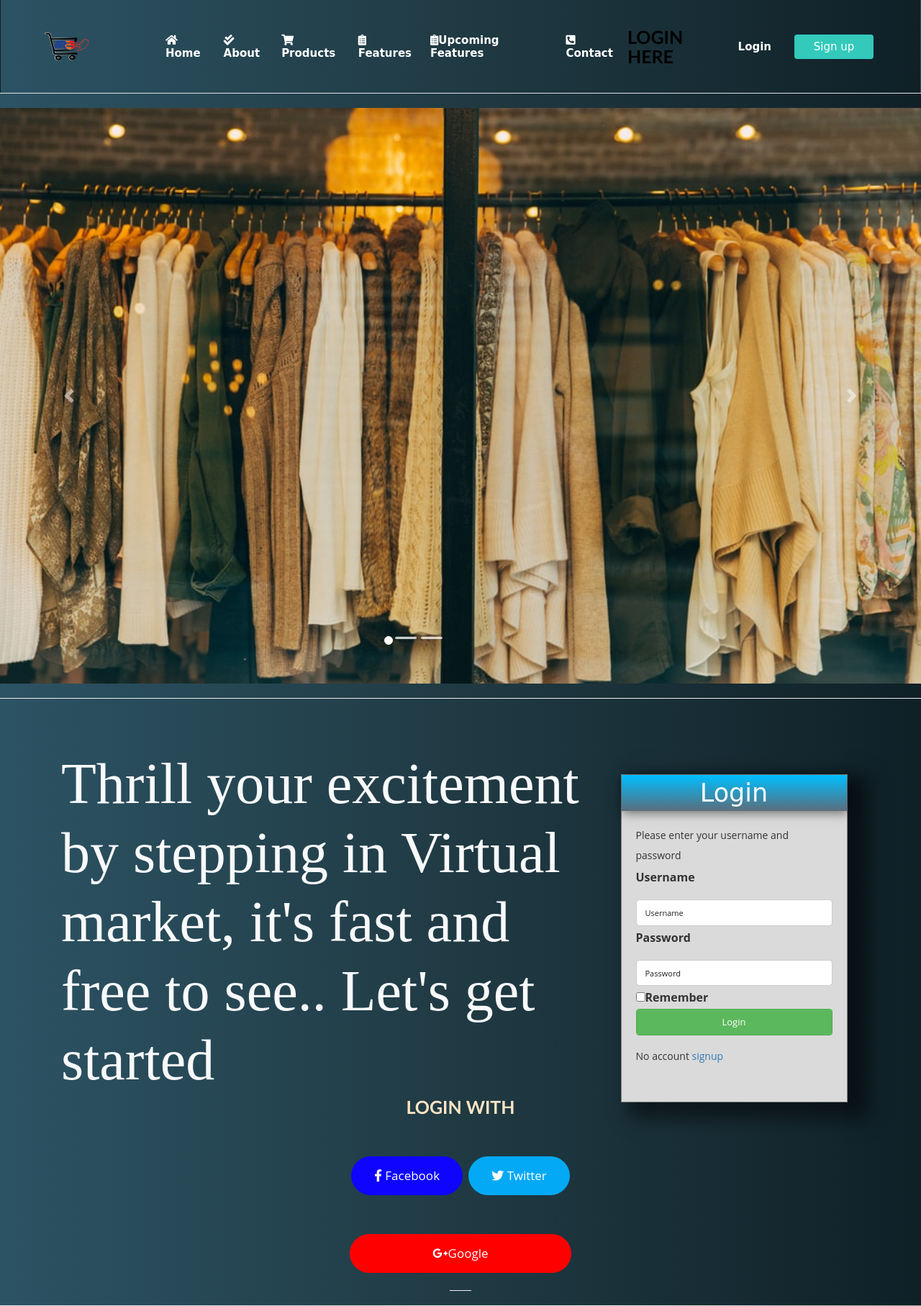
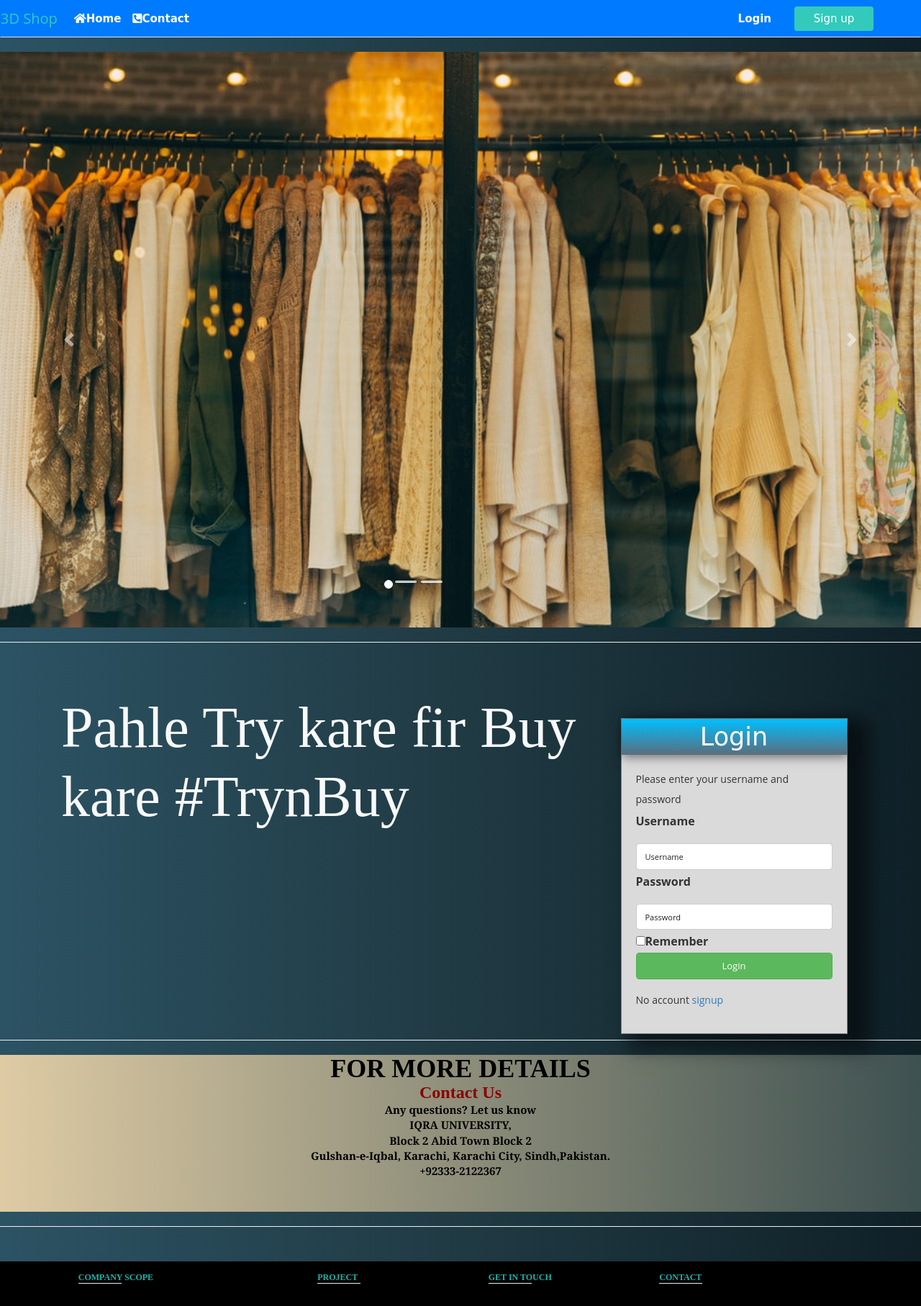
Before and after one commit to jaypanwar/3D-Shop, a Flask app: page /login in a window 1280 px wide. Shown: the top 1815 px of the page at 72% size. Run offline with Flask 2, Linux system fonts and the light colour scheme; some libraries are stand-ins or nearby versions.

Commit message:
changes done

```diff
--- a/Project/templates/login.html
+++ b/Project/templates/login.html
@@ -22,8 +22,9 @@
 <body class="bg-login">
 	<header>
     <!-- navbar cat -->
-    <nav class="navbar navbar-expand-lg navbar-light bg-light">
-        <a href="#"><img class="navbar-brand" src="../static/images/logo1.png" alt=""></b></a>
+    <nav class="navbar navbar-expand navbar-dark bg-primary">
+        <!--<a href="#"><img class="navbar-brand" src="../static/images/logo1.png" alt=""></b></a>  -->
+        <span class="">3D Shop</span>
         <button type="button" class="navbar-toggler" data-toggle="collapse" data-target="#navbarCollapse">
           <span class="navbar-toggler-icon"></span>
         </button>
@@ -31,16 +32,16 @@
         <div id="navbarCollapse" class="collapse navbar-collapse justify-content-start">
           <div class="navbar-nav">
             <a href="#login-form" class="nav-item-101 nav-link active"><i class="fas fa-home"></i>Home</a>
-            <a href="#login-about" class="nav-item-101 nav-link "><i class="fas fa-check-double"></i>About</a>
-            <a href="#login-form" class="nav-item-101 nav-link"><i class="fas fa-shopping-cart"></i>Products</a>
+            <!--<a href="#login-about" class="nav-item-101 nav-link "><i class="fas fa-check-double"></i>About</a>	-->
+            <!--<a href="#login-form" class="nav-item-101 nav-link"><i class="fas fa-shopping-cart"></i>Products</a>
             <a href="#login-form" class="nav-item-101 nav-link"><i class="fas fa-clipboard-list"></i>Features</a>
-            <a href="#login-form" class="nav-item-101 nav-link"><i class="fas fa-clipboard-list"></i>Upcoming Features</a>
+            <a href="#login-form" class="nav-item-101 nav-link"><i class="fas fa-clipboard-list"></i>Upcoming Features</a>-->
             <a href="#contact_us" class="nav-item-101 nav-link"><i class="fas fa-phone-square-alt"></i></i>Contact</a>
             <!--<a href="https://www.facebook.com/AR-Ecommerce-Shop-101277891794817" class="Contact-101f bg-121"><i class="fab fa-facebook-f"></i></a>
             <a href="https://www.instagram.com/arecommerceshop/" class="contact-101i bg-122"><i class="fab fa-instagram"></i></a>
             <a href="https://chat.whatsapp.com/HPj7kPoCuMFCbTubX3twlq" class="contact-101w bg-123"><i class="fab fa-whatsapp"></i></a>  -->
           </div>
-        <div class="headnamelogin"><a href="#login-form" ><h1>LOGIN HERE</h1></a></div>
+        <!--<div class="headnamelogin"><a href="#login-form" ><h1>LOGIN HERE</h1></a></div>-->
     <div class="navbar-nav ml-auto action-buttons">
     <a href="#login-form" class="nav-link dropdown-toggle mr-4" style="color: black">Login</a>
 
@@ -186,10 +187,12 @@
       <div class="container" id="login-form">
           <div class="row">
               <div class="col-md-8">
-                  <h1 class="text-light display-4"style="font-size:80px;">Thrill your excitement by stepping in Virtual market, it's fast and free to see..
-                    Let's get started</h1>
+                  <h1 class="text-light display-4"style="font-size:80px;">Pahle Try kare fir Buy kare
+                    #TrynBuy</h1>
               </div>
               <div class="col-md-4">
+
+
                 <div class="login-box" >
                   <div class="login-header">Login</div>
                   <div class="login-body">
@@ -225,17 +228,17 @@
 
 
 <center>
-  <div>
+  <!--<div>
     <p class="loginheading">LOGIN WITH</p>
     <a href="https://www.facebook.com/?stype=lo&jlou=AfdPZlYZLYsAGq1o2eNRCJP6uOxZ0nDWd6jT5FcmN3X-qiZgjYdjL0syFJFicpIrOmnkRw66vgxewbXQbQFhnSAsDi27HMw1QbeAKfQVFHkfVQ&smuh=52006&lh=Ac994UG4A2KTdeM6cM4" class="btn-101-f01"><i class="fab fa-facebook-f"></i> Facebook</a>
     <a href="https://twitter.com/login?lang=en" class="btn-101-t01"><i class="fab fa-twitter"></i> Twitter</a>
     <br>
     <a href="https://accounts.google.com/signin/v2/identifier?hl=en&continue=https%3A%2F%2Fmail.google.com%2Fmail&service=mail&ec=GAlAFw&flowName=GlifWebSignIn&flowEntry=AddSession" class="btn-101-g01"><i class="fab fa-google-plus-g"></i>Google</a>
     <hr style="width: 30px;">
-  </div>
+  </div>-->
   </center>
 
-  <div class="bg-morefeature" id="login-about">
+  <!--<div class="bg-morefeature" id="login-about">
 		<div class="container">
 			<div class="row">
 				<div class="col-md-4">
@@ -276,7 +279,7 @@
 			</div>
 		</div>
 
-	</div>
+	</div>-->
 <hr>
 
   <!-- contact -->
@@ -298,7 +301,7 @@
     </center>
 
    <br><br>
-    <center>
+    <!--<center>
     <h2 style="color: brown;">
       <strong>
           <i class="fas fa-check-circle"></i>
@@ -310,57 +313,45 @@
     <a href="https://www.facebook.com/AR-Ecommerce-Shop-101277891794817" class="Contact-101f"><i class="fab fa-facebook-f"></i> Facebook</a>
     <a href="https://www.instagram.com/arecommerceshop/" class="contact-101i"><i class="fab fa-instagram"></i> Instagram</a>
     <a href="https://chat.whatsapp.com/LUkH9Xs3K5e8fMn3mF3Mgx" class="contact-101w"><i class="fab fa-whatsapp"></i> WhatsApp</a>
-  </center>
+    </center>-->
     </div>
 
     <hr>
 
 
-            <!-- footer -->
-<!-- Footer -->
+
     <footer class="page-footer font-small unique-color-dark" style="background-color:black">
 
-	<div style="background-color: #6351ce; color: black;">
+	  <!--<div style="background-color: #6351ce; color: black;">
 	    <div class="container">
 
-		<!-- Grid row-->
 		  <div class="row py-4 d-flex align-items-center">
 
-		  <!-- Grid column -->
 		  <div class="col-md-6 col-lg-5 text-center text-md-left mb-4 mb-md-0">
 			<h6 class="mb-0">Let's TryOn our products virtually</h6>
 		  </div>
-		  <!-- Grid column -->
 
-		  <!-- Grid column -->
 		  <div class="col-md-6 col-lg-7 text-center text-md-right">
 
-			<!-- Facebook -->
 			<a class="fb-ic" href="https://www.facebook.com/AR-Ecommerce-Shop-101277891794817" style="color: black">
 			  <i class="fab fa-facebook-f white-text mr-4"> </i>
 			</a>
-			<!-- Twitter -->
 			<a class="tw-ic" style="color:black">
 			  <i class="fab fa-twitter white-text mr-4"> </i>
 			</a>
-			<!-- Google +-->
 			<a class="gplus-ic" style="color:black" href="https://mail.google.com/mail/u/0/?tab=cm">
 			  <i class="fab fa-google-plus-g white-text mr-4"> </i>
 			</a>
-			<!--Linkedin -->
 			<a class="li-ic" style="color:black" href="">
 				<i class="fab fa-whatsapp white-text mr-4"></i>
 			</a>
-			<!--Instagram-->
 			<a class="ins-ic"  href="https://www.instagram.com/arecommerceshop/" style="color:black">
 			  <i class="fab fa-instagram white-text"> </i>
 			</a>
 
 		  </div>
-		  <!-- Grid column -->
 
-		</div>
-		<!-- Grid row-->
+		</div>-->
 
 	  </div>
 	</div>
@@ -459,11 +450,11 @@
 			</ul>
 			<!-- Call to action -->
 
-	<!-- Copyright -->
+	<!-- Copyright
 	<div class="footer-copyright text-center py-3">© 2021 Copyright:
 	  <a href="http://127.0.0.1:5000/" class="link-footer-101">www.ares.com</a>
 	</div>
-	<!-- Copyright -->
+	Copyright -->
 
   </footer>
   <!-- Footer -->
```
Also changed, not shown: Project/templates/index.html (+21 -28 lines), Project/templates/signup.html (+17 -26 lines), Project/static/images/Logo1.svg (added), 1 other file. Lines whose indentation alone changed are shown as unchanged.
